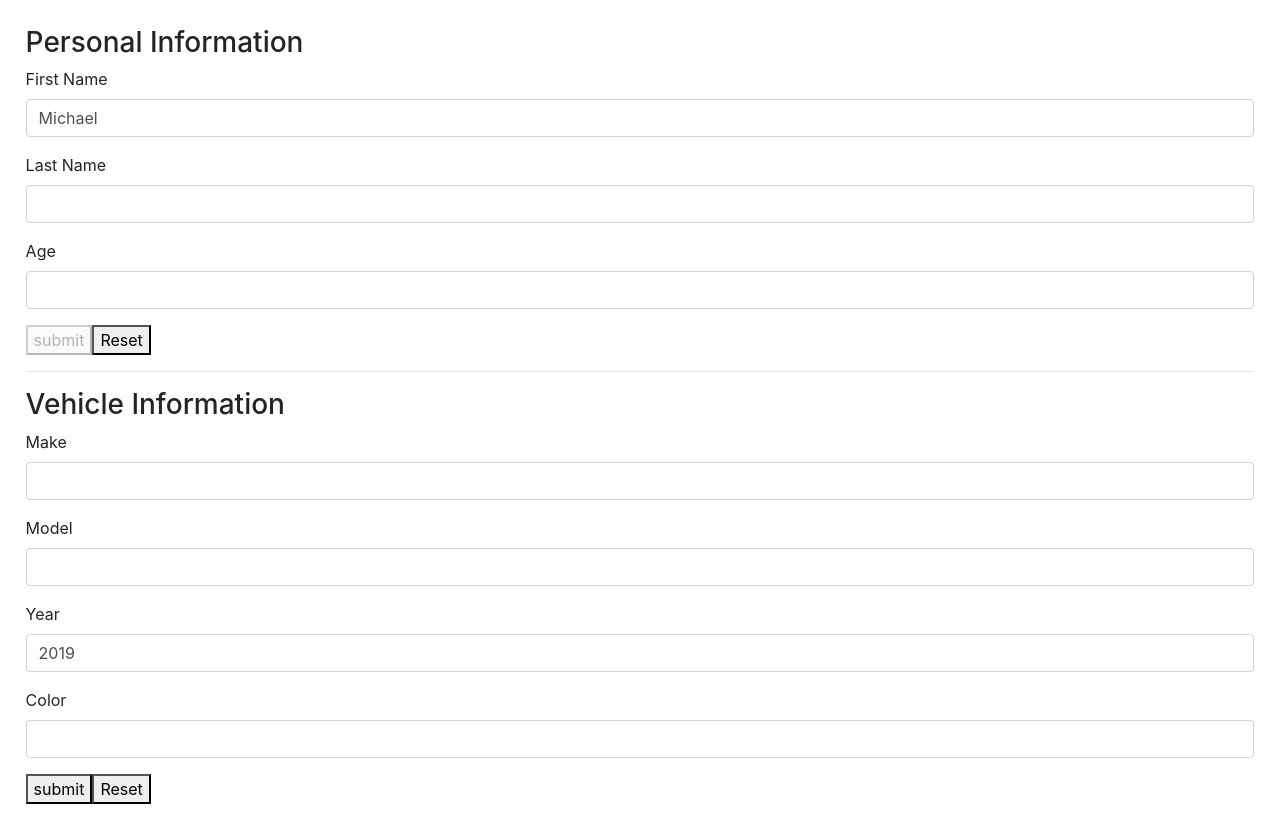
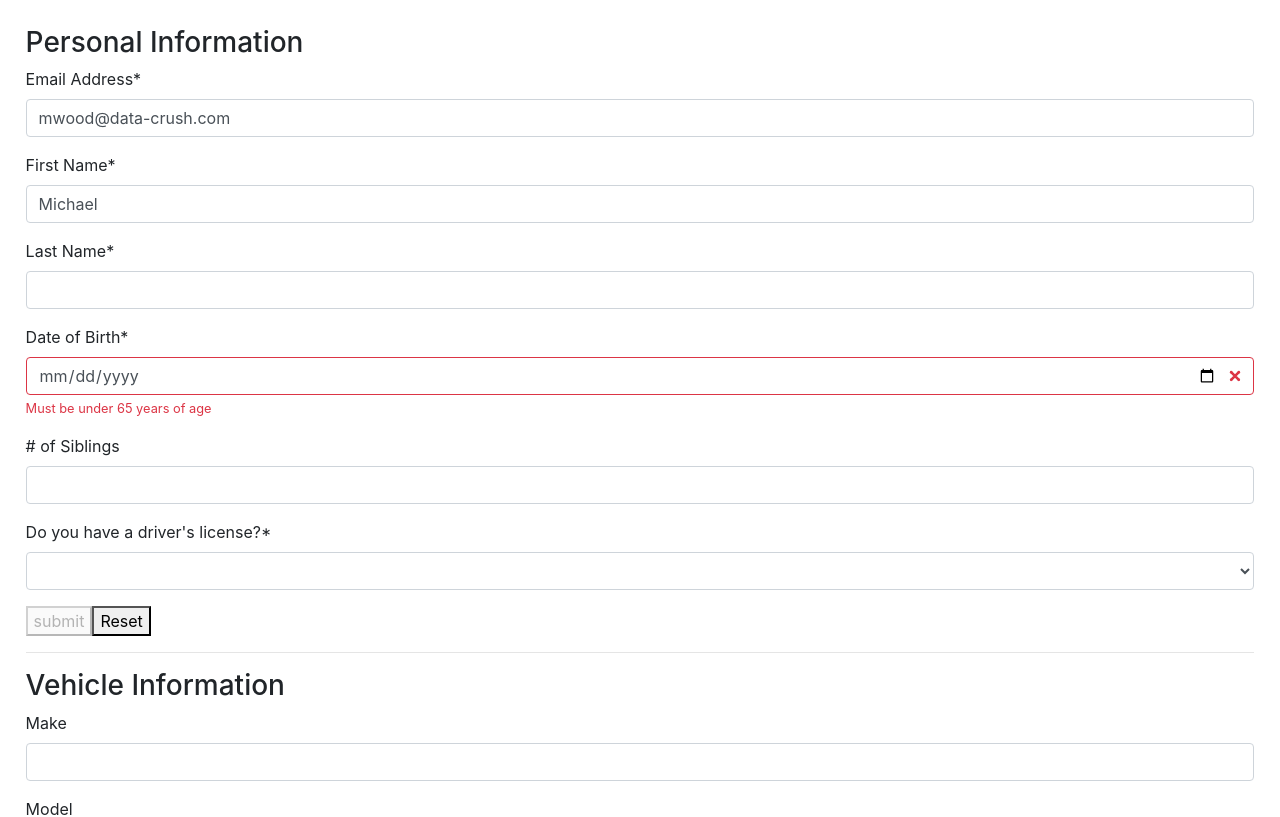
Before and after one commit to octant/kata, a React (Create React App) app: page / in a window 1280 px wide. Shown: the top 817 px of the page. Built offline with nearby package versions, Linux system fonts and the light colour scheme; the HTML template or start-up script is replaced by a standard one.

Commit message:
chore: add various input types

```diff
--- a/package.json
+++ b/package.json
@@ -4,6 +4,7 @@
   "private": true,
   "dependencies": {
     "bootstrap": "^4.2.1",
+    "date-fns": "^1.30.1",
     "react": "16.7.0-alpha.2",
     "react-dom": "16.7.0-alpha.2",
     "react-scripts": "2.1.3",
--- a/src/App.js
+++ b/src/App.js
@@ -11,11 +11,17 @@ import Template from "./components/Templates/react-strap";
 function App() {
   return (
     <div style={{ margin: `1.6em` }}>
-      <Form schema={person} values={{ firstName: "Michael" }}>
+      <Form
+        schema={person}
+        values={{ firstName: "Michael", email: "mwood@data-crush.com" }}
+      >
         <h3>Personal Information</h3>
+        <Input name="email" />
         <Input name="firstName" />
         <Input name="lastName" />
-        <Input name="age" />
+        <Input name="dob" />
+        <Input name="numberOfSiblings" />
+        <Input name="hasDriversLicense" />
         <Controls />
       </Form>
       <hr />
--- a/src/components/Form/Context.js
+++ b/src/components/Form/Context.js
@@ -34,7 +34,7 @@ export default ({ schema, values = {} }) => {
   };
 
   function validate(values) {
-    return Object.entries(values).reduce((prev, [name, value]) => {
+    return Object.entries(values).reduce((prev, [name]) => {
       const validations = [
         ...schema[name].validations,
         {
--- a/src/components/Form/Input.js
+++ b/src/components/Form/Input.js
@@ -3,7 +3,8 @@ import React, { useContext, useEffect } from "react";
 export default function(WrappedComponent) {
   return function({ name, context }) {
     const { form, formDispatcher } = useContext(context);
-    const { label, type } = form.schema[name];
+    const { label, options, type, required } = form.schema[name];
+
     const set = e =>
       formDispatcher({
         type: "values.update",
@@ -21,7 +22,7 @@ export default function(WrappedComponent) {
         errors={(form.errors[name] || []).filter(
           ({ message }) => message !== "*"
         )}
-        {...{ name, label, type }}
+        {...{ name, label, options, required, type }}
       />
     );
   };
--- a/src/inputs.js
+++ b/src/inputs.js
@@ -1,4 +1,26 @@
+/*eslint no-control-regex: "off"*/
+import addYears from "date-fns/add_years";
+import format from "date-fns/format";
+import differenceInCalendarYears from "date-fns/difference_in_years";
+
 export const person = {
+  email: {
+    defaultValue: "",
+    display: true,
+    type: "email",
+    label: "Email Address",
+    required: true,
+    validations: [
+      {
+        test: ({ email }) =>
+          /(?:[a-z0-9!#$%&'*+/=?^_`{|}~-]+(?:\.[a-z0-9!#$%&'*+/=?^_`{|}~-]+)*|"(?:[\x01-\x08\x0b\x0c\x0e-\x1f\x21\x23-\x5b\x5d-\x7f]|\\[\x01-\x09\x0b\x0c\x0e-\x7f])*")@(?:(?:[a-z0-9](?:[a-z0-9-]*[a-z0-9])?\.)+[a-z0-9](?:[a-z0-9-]*[a-z0-9])?|\[(?:(?:25[0-5]|2[0-4][0-9]|[01]?[0-9][0-9]?)\.){3}(?:25[0-5]|2[0-4][0-9]|[01]?[0-9][0-9]?|[a-z0-9-]*[a-z0-9]:(?:[\x01-\x08\x0b\x0c\x0e-\x1f\x21-\x5a\x53-\x7f]|\\[\x01-\x09\x0b\x0c\x0e-\x7f])+)\])/.test(
+            email
+          ),
+        message: "Improperly formatted email address"
+      }
+    ]
+  },
+
   firstName: {
     defaultValue: "",
     display: true,
@@ -29,14 +51,58 @@ export const person = {
     ]
   },
 
-  age: {
+  dob: {
+    type: "date",
+    defaultValue: "",
+    label: "Date of Birth",
+    validations: [
+      {
+        test: ({ dob }) =>
+          dob > format(addYears(new Date(), -65), "YYYY-MM-DD"),
+        message: "Must be under 65 years of age"
+      },
+      {
+        test: ({ dob }) => dob < format(new Date(), "YYYY-MM-DD"),
+        message: "Must be older than 0 years of age"
+      }
+    ],
+    required: true
+  },
+
+  numberOfSiblings: {
+    type: "number",
     defaultValue: "",
     display: true,
-    label: "Age",
-    observe: [],
-    required: false,
-    type: "number",
-    validations: []
+    label: "# of Siblings",
+    validations: [
+      {
+        test: ({ numberOfSiblings }) => numberOfSiblings >= 0,
+        message: "Cannot have less than 1 sibling"
+      }
+    ]
+  },
+
+  hasDriversLicense: {
+    type: "select",
+    label: "Do you have a driver's license?",
+    defaultValue: "",
+    display: true,
+    required: true,
+    options: [
+      {},
+      { value: "true", text: "Yes" },
+      { value: "false", text: "No" }
+    ],
+    validations: [
+      {
+        test: ({ dob, hasDriversLicense }) => {
+          const ofDrivingAge = differenceInCalendarYears(new Date(), dob) >= 16;
+
+          return hasDriversLicense === "true" ? ofDrivingAge && dob : true;
+        },
+        message: "You must be 16 to have a driver's license"
+      }
+    ]
   }
 };
 
```
Also changed, not shown: 1 other file (tests, documents, lock files or other folders).
